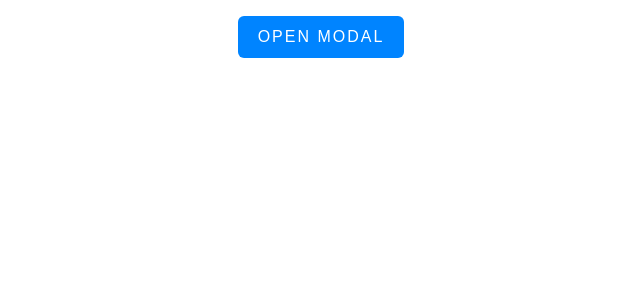
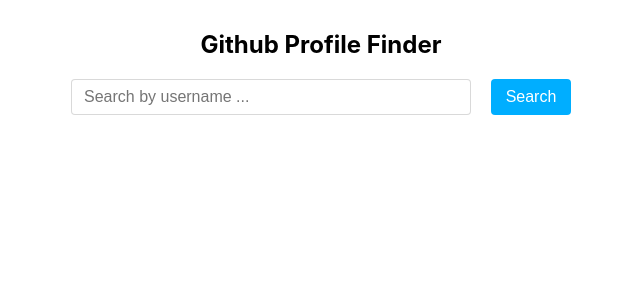
Before and after one commit to nhtanvir93/25-React-Projects, a React (Create React App) app: page / in a window 1280 px wide. Shown: the top 300 px of the page, without its empty margins (319-959 px from the left). Built offline with nearby package versions, Linux system fonts and the light colour scheme.

Commit message:
github profile finder added

```diff
--- a/src/App.tsx
+++ b/src/App.tsx
@@ -1,5 +1,6 @@
 import "./App.css";
 import { Accordion } from "./components/Accordion";
+import GithubProfile from "./components/github-profile";
 import ImageSlider from "./components/ImageSlider";
 import LoadMoreProductss from "./components/LoadMoreProducts";
 import MenuBar from "./components/menu-bar";
@@ -24,7 +25,8 @@
       {/* <ThemeSwitch /> */}
       {/* <ScrollIndicator /> */}
       {/* <Tabs /> */}
-      <ModalPopup />
+      {/* <ModalPopup /> */}
+      <GithubProfile />
     </div>
   );
 }
--- /dev/null
+++ b/src/components/github-profile/index.tsx
@@ -0,0 +1,64 @@
+import { useEffect, useState } from "react";
+import Profile from "./profile";
+import Search from "./search";
+import styles from "./style.module.css";
+
+export interface User {
+  id: number;
+  login: string;
+  avatar_url: string;
+  public_repos: number;
+  followers: number;
+  following: number;
+  html_url: string;
+}
+
+const GithubProfile = () => {
+  const [username, setUsername] = useState("");
+  const [user, setUser] = useState<User | null>(null);
+  const [loading, setLoading] = useState(false);
+
+  useEffect(() => {
+    if (!username) return;
+
+    const controller = new AbortController();
+
+    const fetchGithubProfile = async () => {
+      setLoading(true);
+
+      try {
+        const res = await fetch(`https://api.github.com/users/${username}`, {
+          headers: {
+            Accept: "application/json",
+          },
+          signal: controller.signal,
+        });
+
+        if (!res.ok) return setUser(null);
+
+        const user = await res.json();
+        setUser(user);
+      } catch (error: any) {
+        setUser(null);
+        console.error("Failed to fetch github profile", error);
+      } finally {
+        setLoading(false);
+      }
+    };
+
+    fetchGithubProfile();
+
+    return () => controller.abort();
+  }, [username]);
+
+  return (
+    <div className={styles.container}>
+      <h2>Github Profile Finder</h2>
+      <Search onChange={(username: string) => setUsername(username)} />
+      {loading && <div>Loading ...</div>}
+      {user && <Profile user={user} />}
+    </div>
+  );
+};
+
+export default GithubProfile;
--- /dev/null
+++ b/src/components/github-profile/profile.tsx
@@ -0,0 +1,35 @@
+import { User } from ".";
+import styles from "./style.module.css";
+
+interface Props {
+  user: User;
+}
+
+const Profile = ({ user }: Props) => {
+  return (
+    <div className={styles.profileContainer}>
+      <div className={styles.imageContainer}>
+        <img className={styles.profileImg} src={user.avatar_url} />
+        <a className={styles.profileLink} target="_blank" href={user.html_url}>
+          {user.login}
+        </a>
+      </div>
+      <div className={styles.info}>
+        <div className={styles.details}>
+          <div className={styles.title}>Public Repositories</div>
+          <div className={styles.content}>{user.public_repos}</div>
+        </div>
+        <div className={styles.details}>
+          <div className={styles.title}>Followers</div>
+          <div className={styles.content}>{user.followers}</div>
+        </div>
+        <div className={styles.details}>
+          <div className={styles.title}>Following</div>
+          <div className={styles.content}>{user.following}</div>
+        </div>
+      </div>
+    </div>
+  );
+};
+
+export default Profile;
--- /dev/null
+++ b/src/components/github-profile/search.tsx
@@ -0,0 +1,32 @@
+import { useState } from "react";
+import styles from "./style.module.css";
+
+interface Props {
+  onChange: (username: string) => void;
+}
+
+const Search = ({ onChange }: Props) => {
+  const [username, setUsername] = useState("");
+
+  return (
+    <div className={styles.searchContainer}>
+      <input
+        type="text"
+        name="search"
+        className={styles.search}
+        placeholder="Search by username ..."
+        value={username}
+        onChange={(e) => setUsername(e.target.value)}
+      />
+      <button
+        type="button"
+        className={styles.btn}
+        onClick={() => onChange(username)}
+      >
+        Search
+      </button>
+    </div>
+  );
+};
+
+export default Search;
--- /dev/null
+++ b/src/components/github-profile/style.module.css
@@ -0,0 +1,106 @@
+.container {
+  width: 500px;
+  margin: 30px auto;
+}
+
+.searchContainer {
+  margin: 20px 0;
+  display: flex;
+  justify-content: space-between;
+  align-items: center;
+}
+
+.btn {
+  width: 80px;
+  height: 36px;
+  font-size: 16px;
+  border: 0;
+  background-color: rgb(0, 174, 255);
+  color: #fff;
+  border-radius: 4px;
+  cursor: pointer;
+}
+
+.btn:hover {
+  background-color: rgba(0, 174, 255, 0.8);
+}
+
+.search {
+  width: calc(100% - 100px);
+  height: 36px;
+  font-size: 16px;
+  padding: 0 12px;
+  border: 1px solid rgb(128, 128, 128, 0.3);
+  border-radius: 4px;
+}
+
+.search:focus {
+  outline: none;
+}
+
+.profileContainer {
+  border-radius: 4px;
+  padding: 20px;
+  display: flex;
+  gap: 16px;
+  justify-content: space-between;
+  align-items: center;
+  letter-spacing: 1px;
+  box-shadow: 0 0 6px rgba(0, 0, 0, 0.2);
+  margin: 50px 0;
+}
+
+.imageContainer {
+  display: flex;
+  flex-direction: column;
+  align-items: center;
+  justify-content: center;
+  gap: 12px;
+  width: 50%;
+}
+
+.profileImg {
+  width: 200px;
+  height: 200px;
+  object-fit: cover;
+  border-radius: 50%;
+}
+
+.profileLink {
+  text-decoration: none;
+  height: 32px;
+  background-color: rgb(0, 119, 255);
+  display: flex;
+  align-items: center;
+  justify-content: center;
+  padding: 0 12px;
+  border-radius: 4px;
+  color: #fff;
+  transition: all 0.3s ease;
+}
+
+.profileLink:hover {
+  background-color: rgba(0, 119, 255, 0.8);
+}
+
+.profileLink:focus {
+  outline: none;
+}
+
+.info {
+  width: 50%;
+  text-align: left;
+}
+
+.details {
+  display: flex;
+  align-items: center;
+  justify-content: space-between;
+  gap: 12px;
+  margin-bottom: 12px;
+  font-size: 18px;
+}
+
+.title {
+  font-weight: 600;
+}
```
